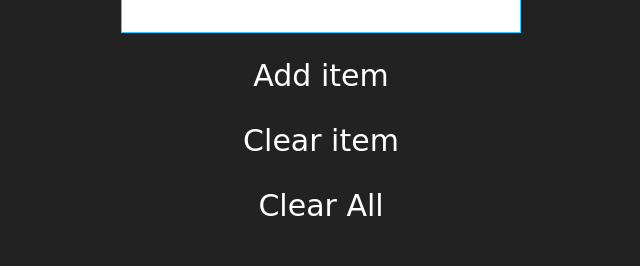
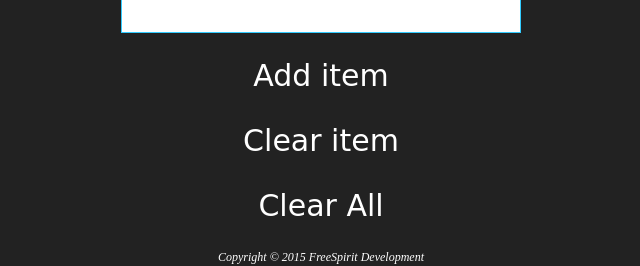
Before and after one commit to freespiritdev/Shoppinglist, a PHP site: page / in a window 1280 px wide. Shown: the part 641-907 px from the top of the page, without its empty margins (319-959 px from the left). Before the commit the page ends 857 px from the top, so only its background shows below. Run offline with PHP 8.4, Linux system fonts and the light colour scheme; some web fonts are replaced.

Commit message:
Added footer

```diff
--- a/css/style.css
+++ b/css/style.css
@@ -189,3 +189,10 @@ and (-webkit-min-device-pixel-ratio: 1) {
     width: 1024px;
   }
 }
+
+footer {
+  background-color: transparent;
+  font-family: "Latos";
+  font-size: 12px;
+  text-align: center;
+}
--- a/index.html
+++ b/index.html
@@ -1,7 +1,7 @@
 <!DOCTYPE html>
 <html>
 <head>
-  <title>Shopping To Do List</title>
+  <title></title>
   <link rel="stylesheet" href="https://maxcdn.bootstrapcdn.com/bootstrap/3.3.5/css/bootstrap.min.css">
   <link rel="stylesheet" href="css/style.css">
   <link href='http://fonts.googleapis.com/css?family=Italianno' rel='stylesheet' type='text/css'>
@@ -23,7 +23,7 @@
       </ul>
     </div>
 
-
+    <div>
       <h3>Items: 0/0</h3>
       <form name="checklist">
         <input type="text" name="checklist"/>
@@ -33,5 +33,10 @@
             <div id="clearAll">Clear All</div>
           </div>
       </form>
+    </div>
+
+    <footer>
+       <em>Copyright &copy; 2015 FreeSpirit Development</em>
+    </footer>
   </body>
 </html>
```
Lines whose indentation alone changed are shown as unchanged.
